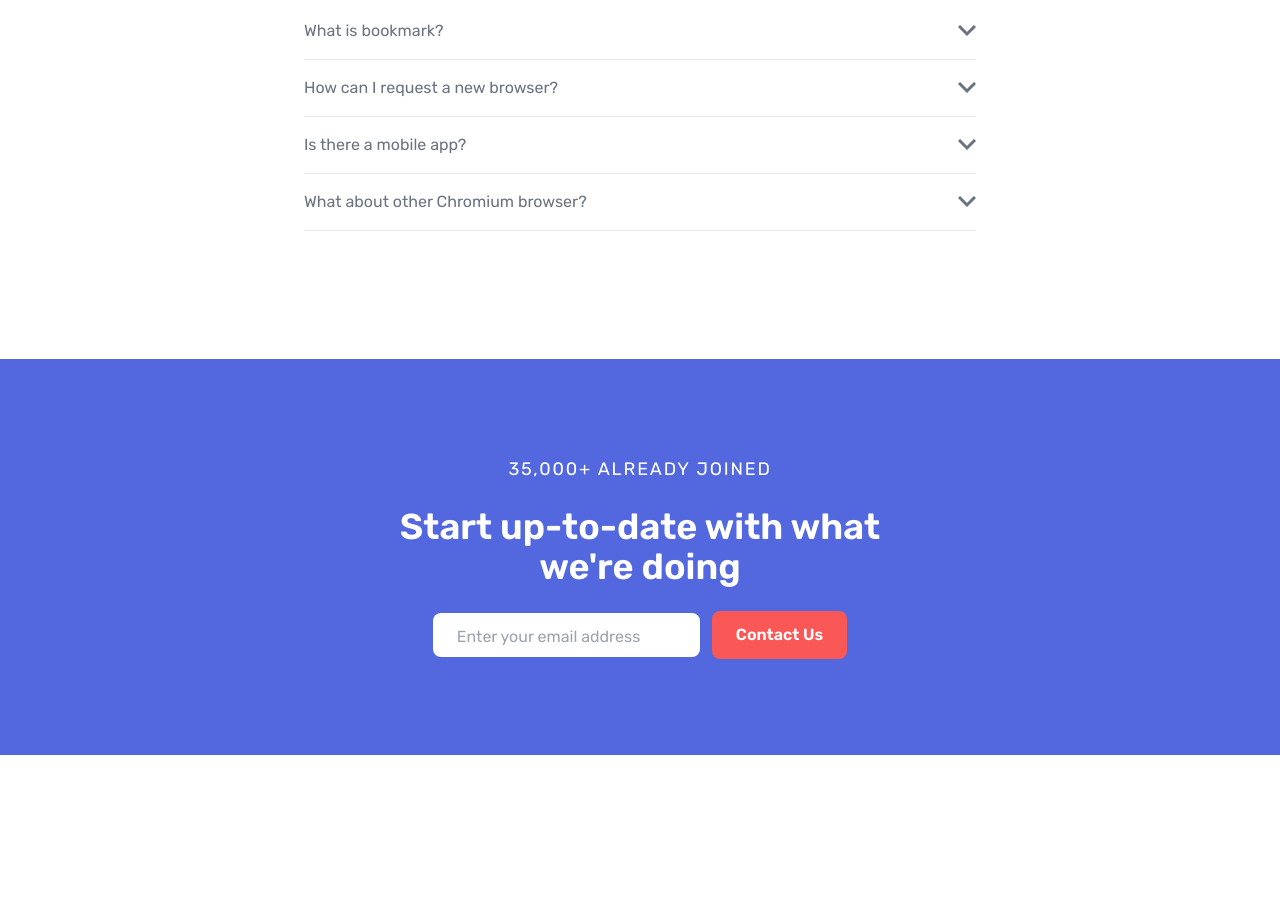
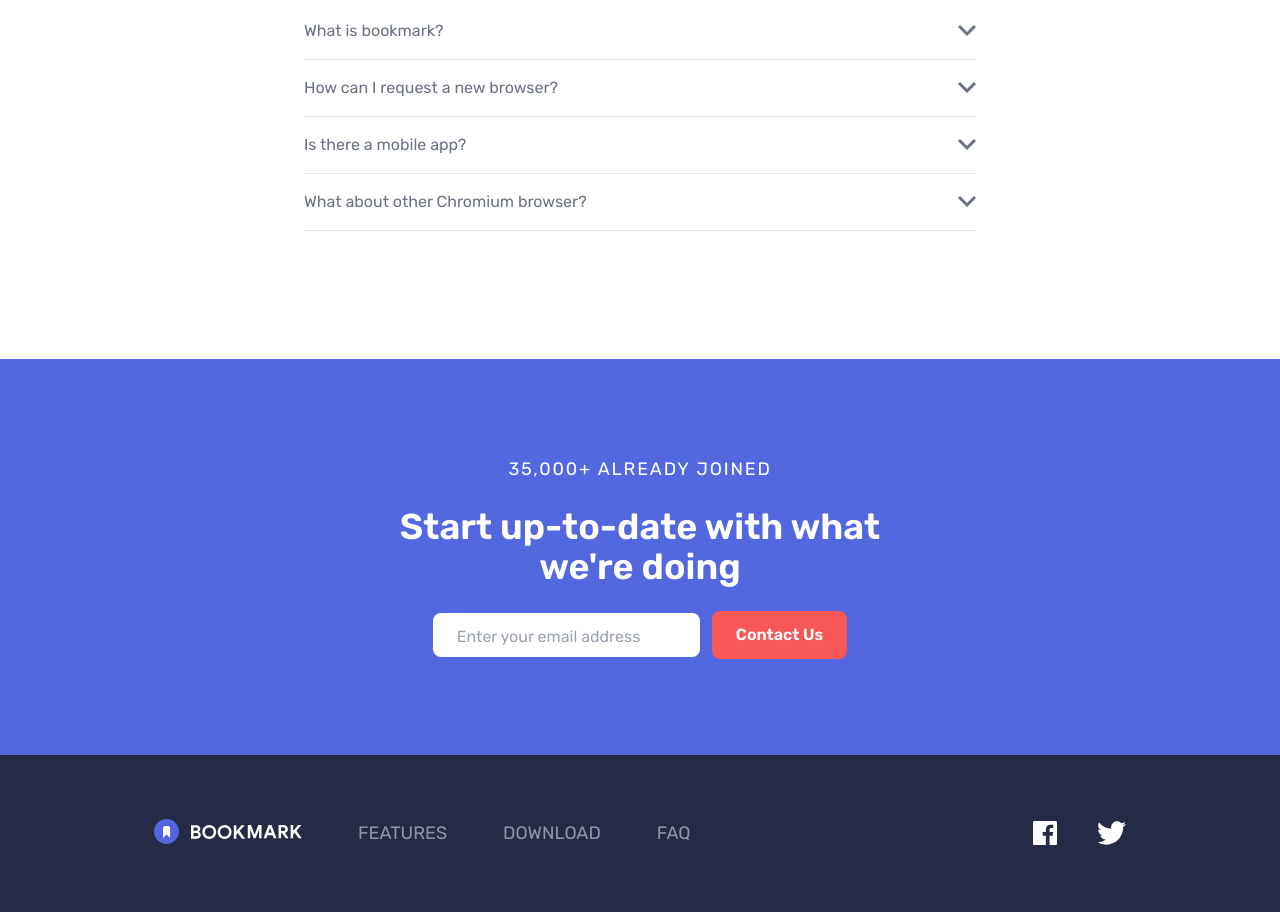
Before and after one commit to Dawit-wt/Bookmark, a website: page index.html in a window 1280 px wide. Shown: the part 2435-3347 px from the top of the page. Before the commit the page ends 3190 px from the top, so only its background shows below. Drawn offline with Linux system fonts and the light colour scheme.

Commit message:
completed footer

```diff
--- a/index.html
+++ b/index.html
@@ -563,5 +563,36 @@
         </form>
       </div>
     </section>
+
+    <!--  footer -->
+    <footer class="py-16 bg-veryDarkBlue">
+      <!--      footer container -->
+      <div
+        class="container flex flex-col items-center justify-between mx-auto space-y-16 px-6 md:flex-row md:space-y-0"
+      >
+        <!--        logo/menu container -->
+        <div
+          class="flex flex-col items-center justify-between space-y-8 text-lg font-light md:flex-row md:space-y-0 md:space-x-14 text-grayishBlue"
+        >
+          <img
+            src="images/logo-bookmark-footer.svg"
+            alt="footer logo of bookmark"
+            class="mb-1"
+          />
+
+          <a href="#features" class="uppercase hover:text-softRed">features</a>
+          <a href="#download" class="uppercase hover:text-softRed">download</a>
+          <a href="#faq" class="uppercase hover:text-softRed">faq</a>
+        </div>
+        <!--        social container -->
+        <div class="flex space-x-10">
+          <a href="#">
+            <img src="images/icon-facebook.svg" alt="" class="h-6 ficon" /> </a
+          ><a href="#">
+            <img src="images/icon-twitter.svg" alt="" class="h-6 ficon" />
+          </a>
+        </div>
+      </div>
+    </footer>
   </body>
 </html>
--- a/input.css
+++ b/input.css
@@ -16,3 +16,7 @@
         @apply absolute rounded-r-full top-60 bg-softBlue;
     }
 }
+
+.ficon:hover {
+    filter: invert(80%) sepia(37%) saturate(7048%) hue-rotate(132deg) brightness(105%) contrast(104%);
+}
```
Also changed, not shown: css/style.css.
